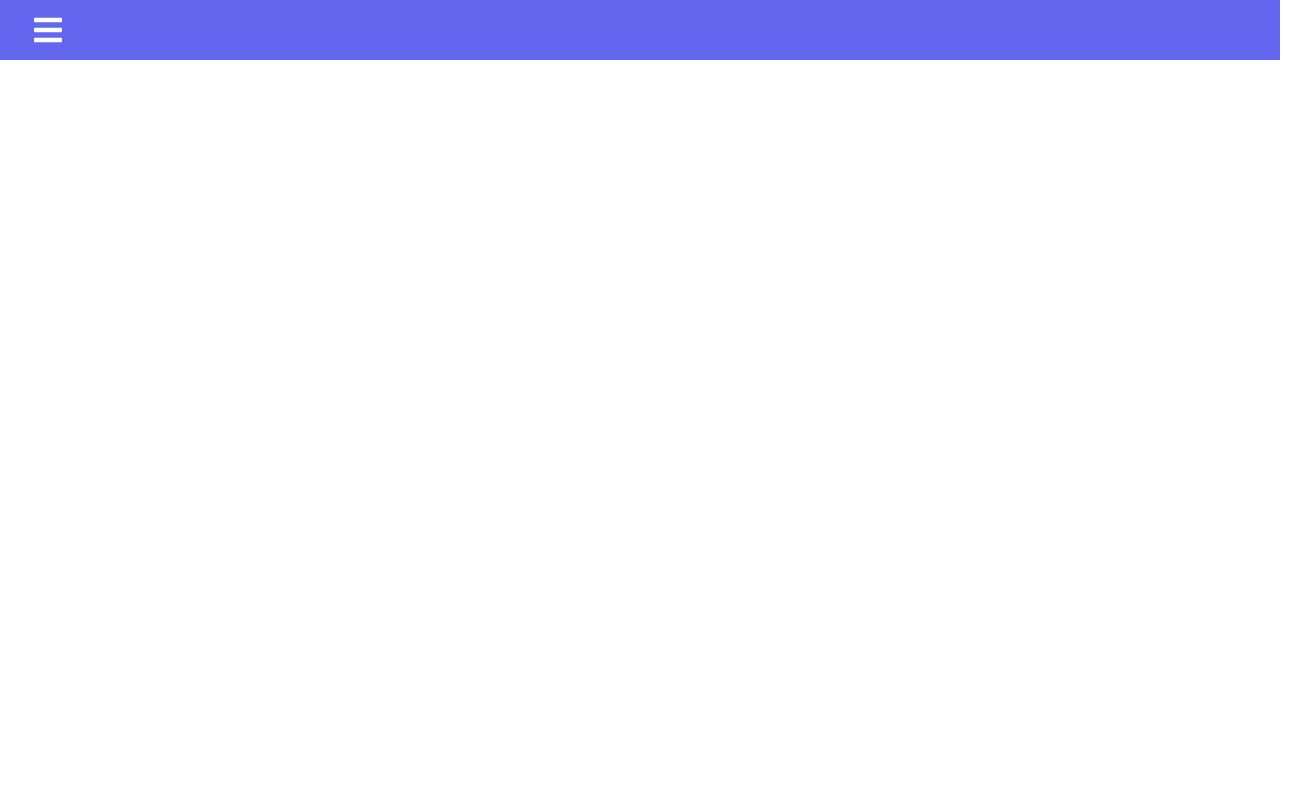
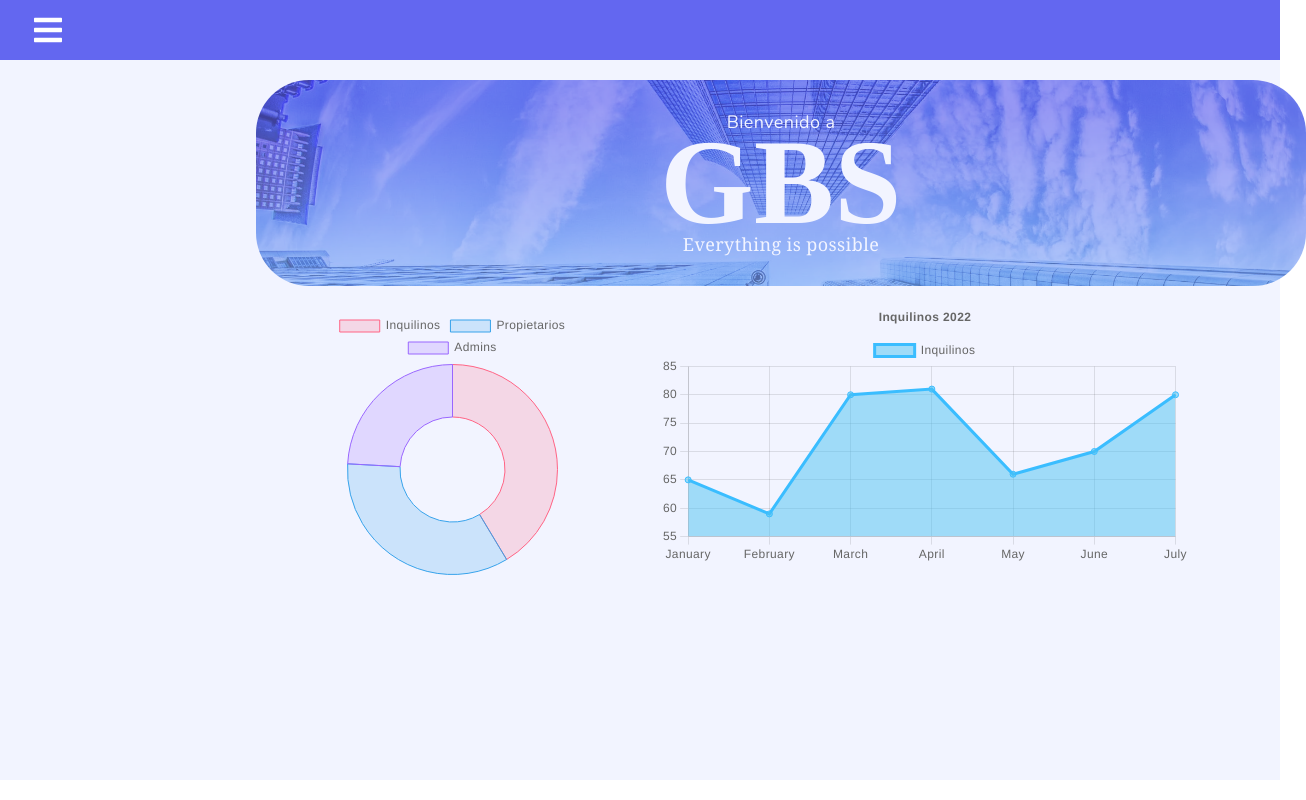
Before and after one commit to GerardoMP18/web-condominio-edificio-frontend, a React (Vite) app: page /home in a window 1280 px wide. Shown: the whole page, 1306 px wide, since content can reach past the window. Built offline with nearby package versions, Linux system fonts and the light colour scheme.

Commit message:
adding style to the home page

```diff
--- a/src/App.jsx
+++ b/src/App.jsx
@@ -20,7 +20,7 @@ function App() {
         <Sidebar />
         <div className="container">
           <Routes>
-            <Route path="/" element={<Home />} />
+            <Route path="/home" element={<Home />} />
             <Route path="/admin/ingresos" element={<A1 />} />
             <Route path="/admin/egresos" element={<A2 />} />
             <Route path="/admin/gastos" element={<G1 />} />
--- /dev/null
+++ b/src/components/Charts/AreaChart/AreaChart.jsx
@@ -0,0 +1,56 @@
+import React from 'react';
+import {
+  Chart as ChartJS,
+  CategoryScale,
+  LinearScale,
+  PointElement,
+  LineElement,
+  Title,
+  Tooltip,
+  Filler,
+  Legend,
+} from 'chart.js';
+import { Line } from 'react-chartjs-2';
+
+export default function Area() {
+    ChartJS.register(
+        CategoryScale,
+        LinearScale,
+        PointElement,
+        LineElement,
+        Title,
+        Tooltip,
+        Filler,
+        Legend
+      );
+
+        const options = {
+        responsive: true,
+        plugins: {
+          legend: {
+            position: 'top'},
+          title: {
+            display: true,
+            text: 'Inquilinos 2022',
+          },
+        },
+      };
+
+      const labels = ['January', 'February', 'March', 'April', 'May', 'June', 'July'];
+
+      const data = {
+        labels,
+        datasets: [
+          {
+            fill: true,
+            label: 'Inquilinos',
+            data: [65, 59, 80, 81, 66, 70, 80],
+            borderColor: 'rgb(58, 189, 255)',
+            backgroundColor: 'rgba(76, 194, 241, 0.5)',
+          },
+        ],
+      };
+    return (
+        <Line options={options} data={data} />
+    );
+}
--- /dev/null
+++ b/src/components/Charts/AreaChart/someStyle.js
@@ -0,0 +1 @@
+/*APLICAR STYLED COMPONENTS*/
--- /dev/null
+++ b/src/components/Charts/DonutChart/DonutChart.jsx
@@ -0,0 +1,30 @@
+import React from "react";
+import { Doughnut } from "react-chartjs-2";
+import { Chart as ChartJS, ArcElement, Tooltip, Legend } from 'chart.js';
+
+export default function Donut() {
+    ChartJS.register(ArcElement, Tooltip, Legend);
+    const data = {
+        labels: ['Inquilinos', 'Propietarios', 'Admins'],
+        datasets: [
+          {
+            label: '# of Votes',
+            data: [120, 100, 70],
+            backgroundColor: [
+              'rgba(255, 99, 132, 0.2)',
+              'rgba(54, 162, 235, 0.2)',
+              'rgba(153, 102, 255, 0.2)',
+            ],
+            borderColor: [
+              'rgba(255, 99, 132, 1)',
+              'rgba(54, 162, 235, 1)',
+              'rgba(153, 102, 255, 1)',
+            ],
+            borderWidth: 1,
+          },
+        ],
+      };
+    return (
+        <Doughnut data={data} />
+    );
+}
--- /dev/null
+++ b/src/components/Charts/DonutChart/someStyle.js
@@ -0,0 +1 @@
+/*APLICAR STYLED COMPONENTS*/
--- a/src/pages/Home/Home.jsx
+++ b/src/pages/Home/Home.jsx
@@ -1,9 +1,20 @@
 import React from "react";
+import {Building, Container, Background, Span, FeatureTitle, Span1, Container1, Container2} from './someStyle'
+import Area from '../../components/Charts/AreaChart/AreaChart';
+import Donut from '../../components/Charts/DonutChart/DonutChart';
 
 export function Home() {
   return (
-    <div className="home">
-      <h1>Home</h1>
-    </div>
+    <Background>
+      <Container>
+        <Building>
+          <Span>Bienvenido a</Span>
+          <FeatureTitle>GBS</FeatureTitle>
+          <Span1>Everything is possible</Span1>
+        </Building>
+        <Container1><Donut/></Container1>
+        <Container2><Area/></Container2>
+      </Container>
+    </Background>
   );
 }
--- a/src/pages/Home/someStyle.js
+++ b/src/pages/Home/someStyle.js
@@ -1 +1,58 @@
-/*APLICAR STYLED COMPONENTS*/
+import styled from "styled-components";
+import buildings from "../../assets/img/buildings.png";
+
+export const Building = styled.div`
+    background-image: url(${buildings});
+    background-repeat: no-repeat;
+    left: 20%;
+    background-size: 100%;
+    width: 1050px;
+    height: 206px;
+    position: absolute;
+    border-radius: 53px;
+    margin-top: 20px;
+    text-align: center;
+`;
+
+export const Container = styled.div`
+    padding-left: 220px;
+`;
+
+export const Background = styled.div`
+    background-color: #F2F4FF;
+    width: 100%;
+    height: 90%;
+    position: absolute;
+`;
+export const Span = styled.div`
+    font-size: 18px;
+    color: #F2F4FF;
+    margin-top: 30px;
+    margin-bottom: -20px;
+`;
+export const FeatureTitle = styled.h1`
+    font-size: 120px;
+    color: #F2F4FF;
+    font-family: 'Times New Roman', Times, serif;
+`;
+export const Span1 = styled.div`
+    font-size: 18px;
+    color: #F2F4FF;
+    margin-top: -20px;
+    font-family: Georgia, 'Times New Roman', Times, serif;
+`;
+
+export const Container1 = styled.div`
+    float: left;
+    margin-top: 250px;
+    width: 25%;
+    margin-left: 100px;
+`;
+
+export const Container2 = styled.div`
+    float: right;
+    margin-top: 240px;
+    width: 50%;
+    right: 60%;
+    margin-right: 90px;
+`;
```
